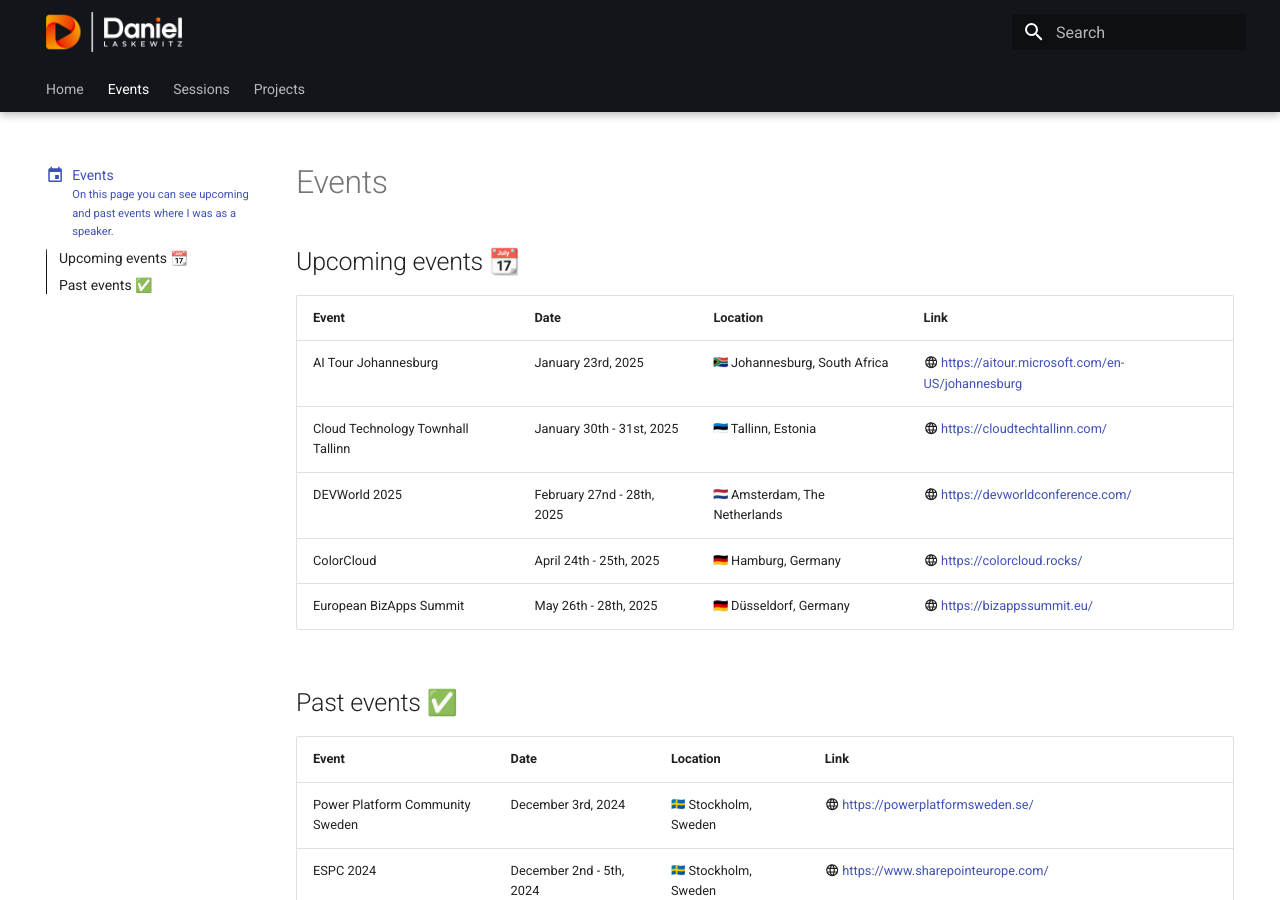
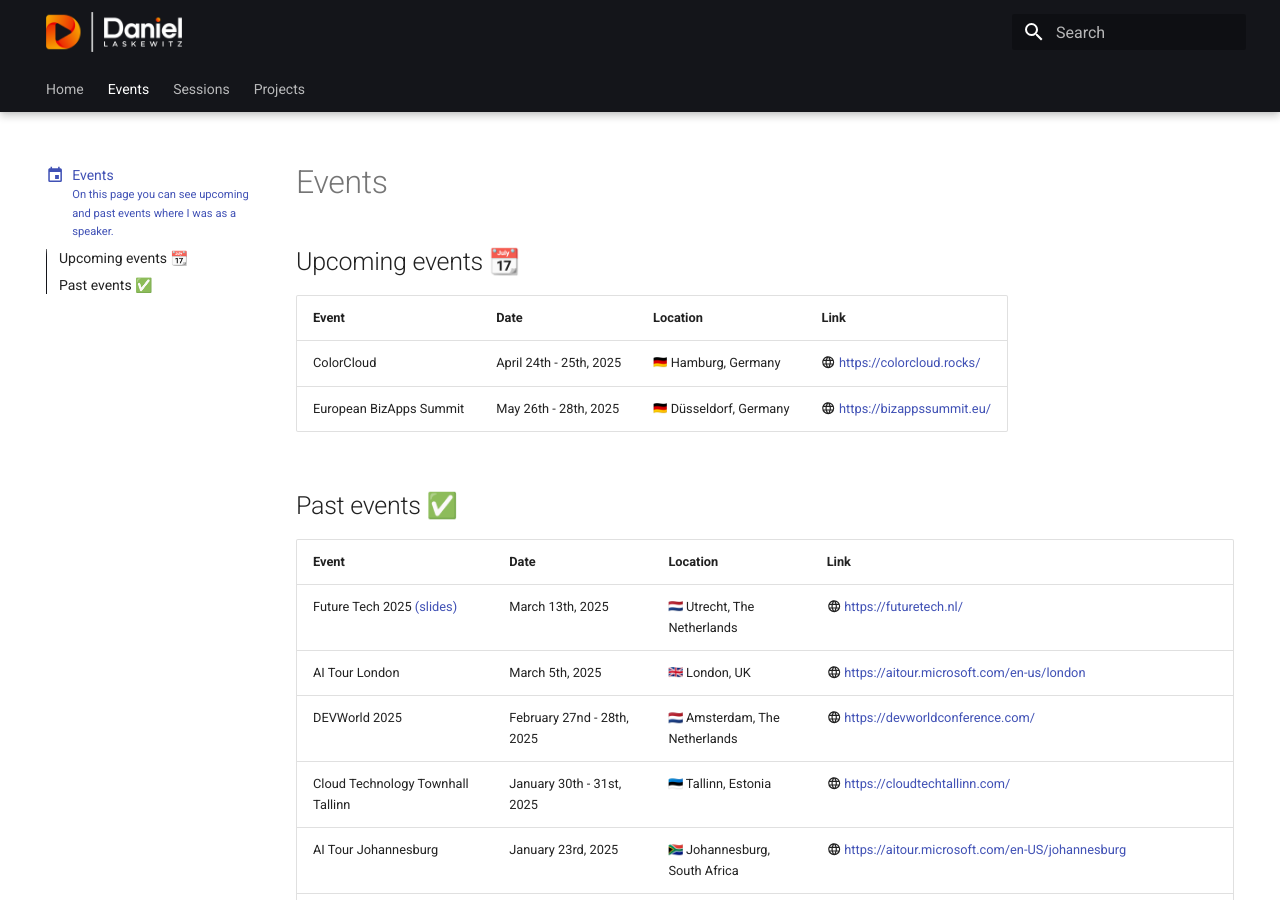
Before and after one commit to Laskewitz/laskewitz.github.io, an MkDocs documentation site: the page built from docs/events.md, in a window 1280 px wide and 900 px high. Built offline with MkDocs 1.6.1 and Material for MkDocs 9.7.7, drawn with Linux system fonts in a browser that asks for light colours; emoji names are drawn with the system emoji font.

Commit message:
Update events

```diff
--- a/docs/events.md
+++ b/docs/events.md
@@ -26,6 +23,11 @@
 
 | Event | Date | Location | Link |
 | ----------- | ------------------------------------ | ------------------------------------ | ------------------------------------ |
+| Future Tech 2025 [(slides)](https://aka.ms/DL-FT25-Slides) | March 13th, 2025 | :nl: Utrecht, The Netherlands | :material-web: [https://futuretech.nl/](https://futuretech.nl/) |
+| AI Tour London | March 5th, 2025 | :gb: London, UK | :material-web: [https://aitour.microsoft.com/en-us/london](https://aitour.microsoft.com/en-us/london) |
+| DEVWorld 2025 | February 27nd - 28th, 2025 | :nl: Amsterdam, The Netherlands | :material-web: [https://devworldconference.com/](https://devworldconference.com/) |
+| Cloud Technology Townhall Tallinn | January 30th - 31st, 2025 | :ee: Tallinn, Estonia | :material-web: [https://cloudtechtallinn.com/](https://cloudtechtallinn.com/) |
+| AI Tour Johannesburg | January 23rd, 2025 | :za: Johannesburg, South Africa | :material-web: [https://aitour.microsoft.com/en-US/johannesburg](https://aitour.microsoft.com/en-US/johannesburg) |
 | Power Platform Community Sweden | December 3rd, 2024 | :se: Stockholm, Sweden | :material-web: [https://powerplatformsweden.se/](https://powerplatformsweden.se/) |
 | ESPC 2024 | December 2nd - 5th, 2024 | :se: Stockholm, Sweden | :material-web: [https://www.sharepointeurope.com/](https://www.sharepointeurope.com/) |
 | CollabDays Oslo | November 30th, 2024 | :no: Oslo, Norway | :material-web: [https://www.collabdays.org/2024-oslo/](https://www.collabdays.org/2024-oslo/) |
```
Also changed, not shown: other parts of docs/events.md (+0 -3 lines), 1 other file.
